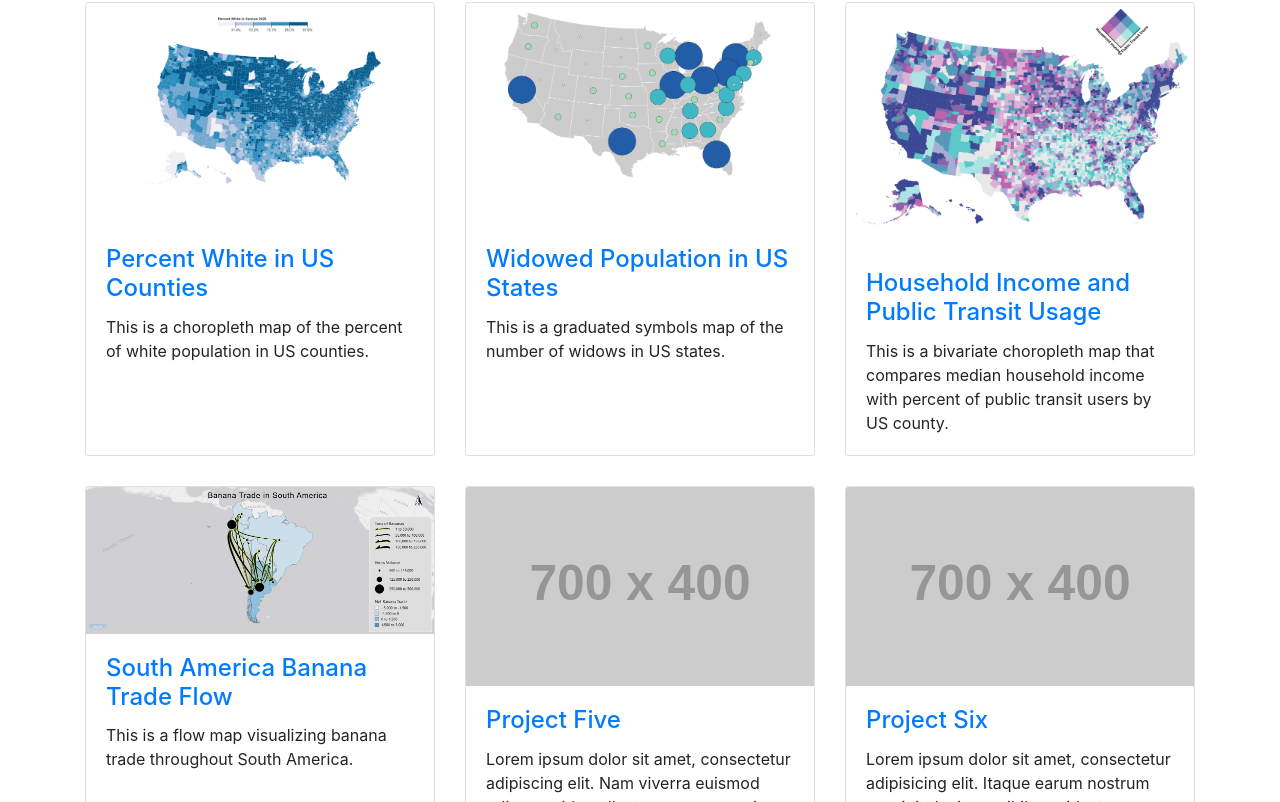
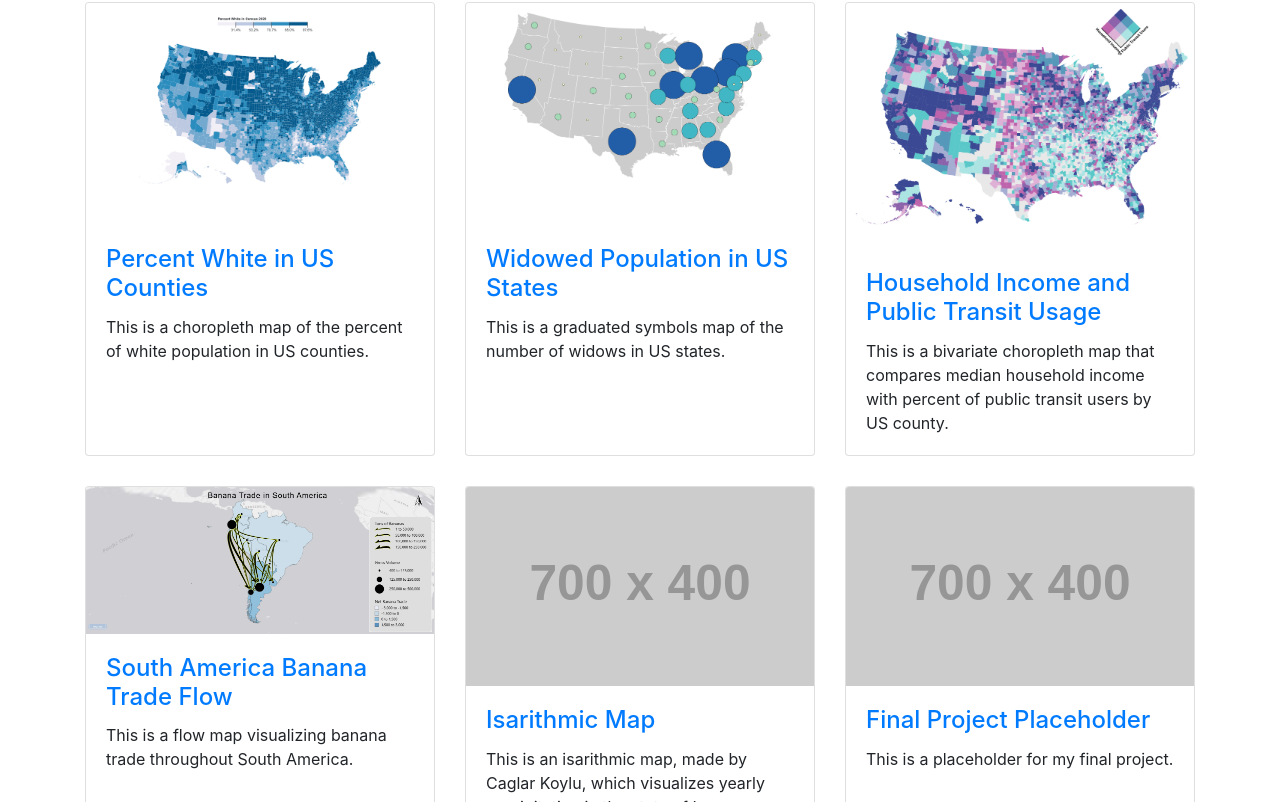
Before and after one commit to geog3540/manhalt, a website: page index.html in a window 1280 px wide. Shown: the part 150-952 px from the top of the page. Drawn offline with Linux system fonts and the light colour scheme; placeholder pictures from the web are drawn by us.

Commit message:
updated last two cards

```diff
--- a/index.html
+++ b/index.html
@@ -103,12 +103,12 @@
         </div>
         <div class="col-lg-4 col-sm-6 portfolio-item">
           <div class="card h-100">
-            <a href="#"><img class="card-img-top" src="http://placehold.it/700x400" alt=""></a>
+            <a href="https://observablehq.com/@caglarkoylu/isarithmic-mapping-geog-3540"><img class="card-img-top" src="http://placehold.it/700x400" alt=""></a>
             <div class="card-body">
               <h4 class="card-title">
-                <a href="#">Project Five</a>
+                <a href="https://observablehq.com/@caglarkoylu/isarithmic-mapping-geog-3540">Isarithmic Map</a>
               </h4>
-              <p class="card-text">Lorem ipsum dolor sit amet, consectetur adipiscing elit. Nam viverra euismod odio, gravida pellentesque urna varius vitae.</p>
+              <p class="card-text">This is an isarithmic map, made by Caglar Koylu, which visualizes yearly precipitation in the state of Iowa.</p>
             </div>
           </div>
         </div>
@@ -117,9 +117,9 @@
             <a href="#"><img class="card-img-top" src="http://placehold.it/700x400" alt=""></a>
             <div class="card-body">
               <h4 class="card-title">
-                <a href="#">Project Six</a>
+                <a href="#">Final Project Placeholder</a>
               </h4>
-              <p class="card-text">Lorem ipsum dolor sit amet, consectetur adipisicing elit. Itaque earum nostrum suscipit ducimus nihil provident, perferendis rem illo, voluptate atque, sit eius in voluptates, nemo repellat fugiat excepturi! Nemo, esse.</p>
+              <p class="card-text">This is a placeholder for my final project.</p>
             </div>
           </div>
         </div>
```
